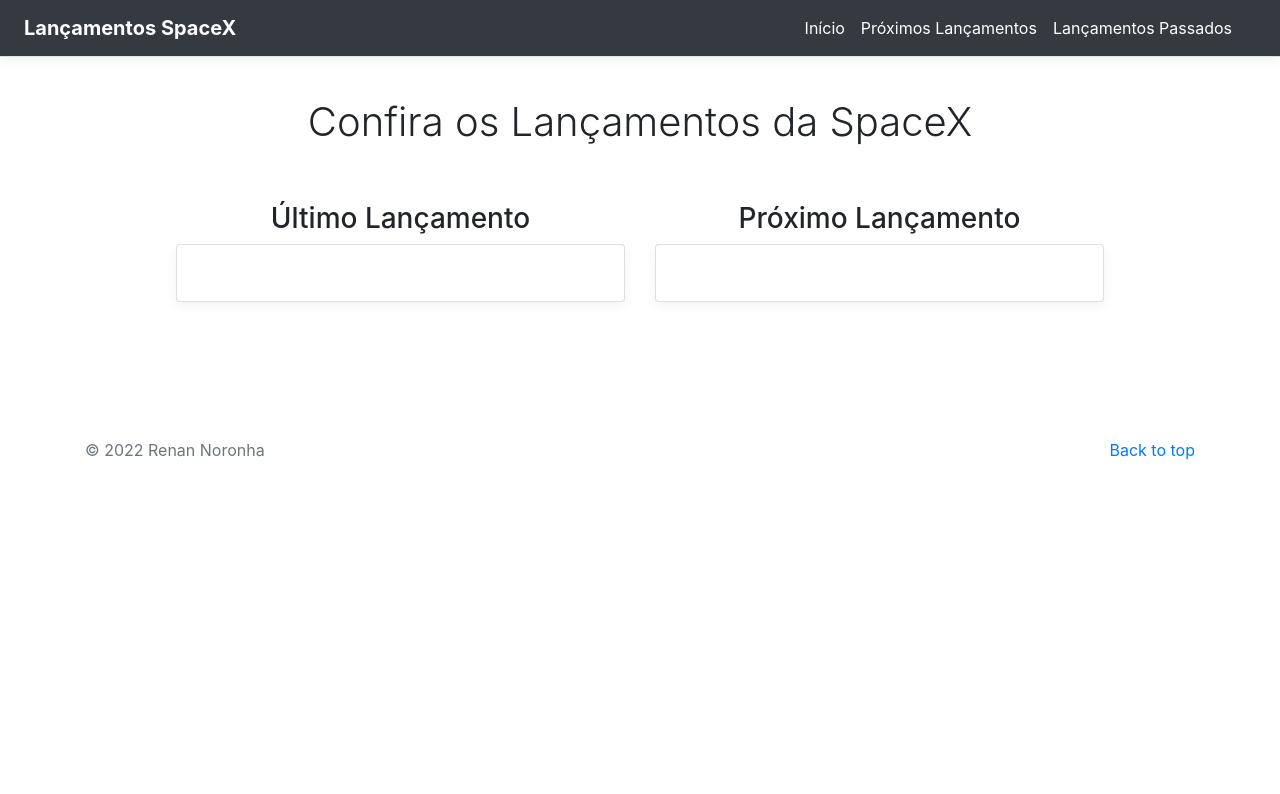
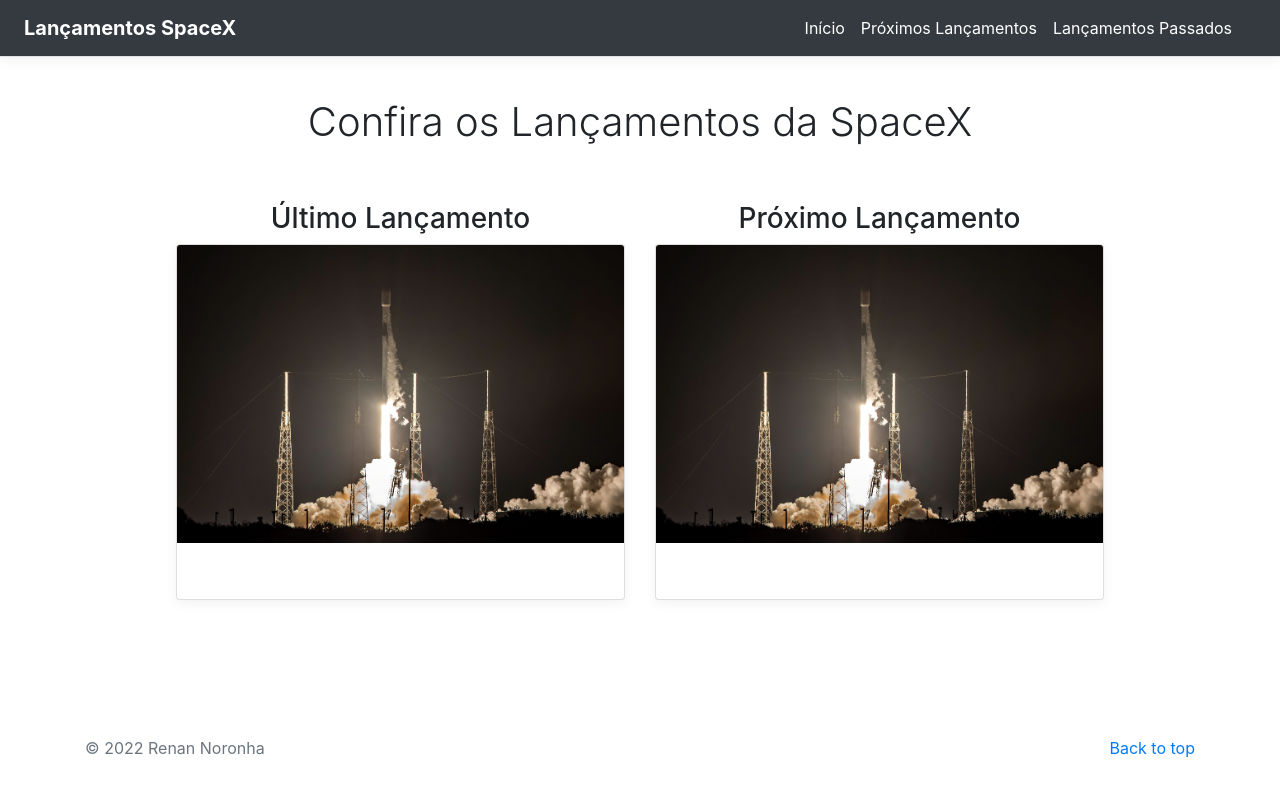
Before and after one commit to renannoronha/buzz, a React (Create React App) app: page / in a window 1280 px wide. Shown: the top 794 px of the page. Built offline with nearby package versions, Linux system fonts and the light colour scheme; no server answers.

Commit message:
placeholder image for cards

```diff
--- a/src/components/Card.js
+++ b/src/components/Card.js
@@ -13,7 +13,7 @@
     };
     return (
         <div className="card mb-4 box-shadow">
-            {props.src && (<img className="card-img-top" src={props.src} alt={props.alt} />)}
+            <img className="card-img-top" src={props.src ? props.src : 'placeholder_image.jpg'} alt={props.alt} />
             <div className="card-body">
                 <h5>{props.title}</h5>
                 <p className="card-text">{props.details}</p>
```
Also changed, not shown: public/placeholder_image.jpg (added).
